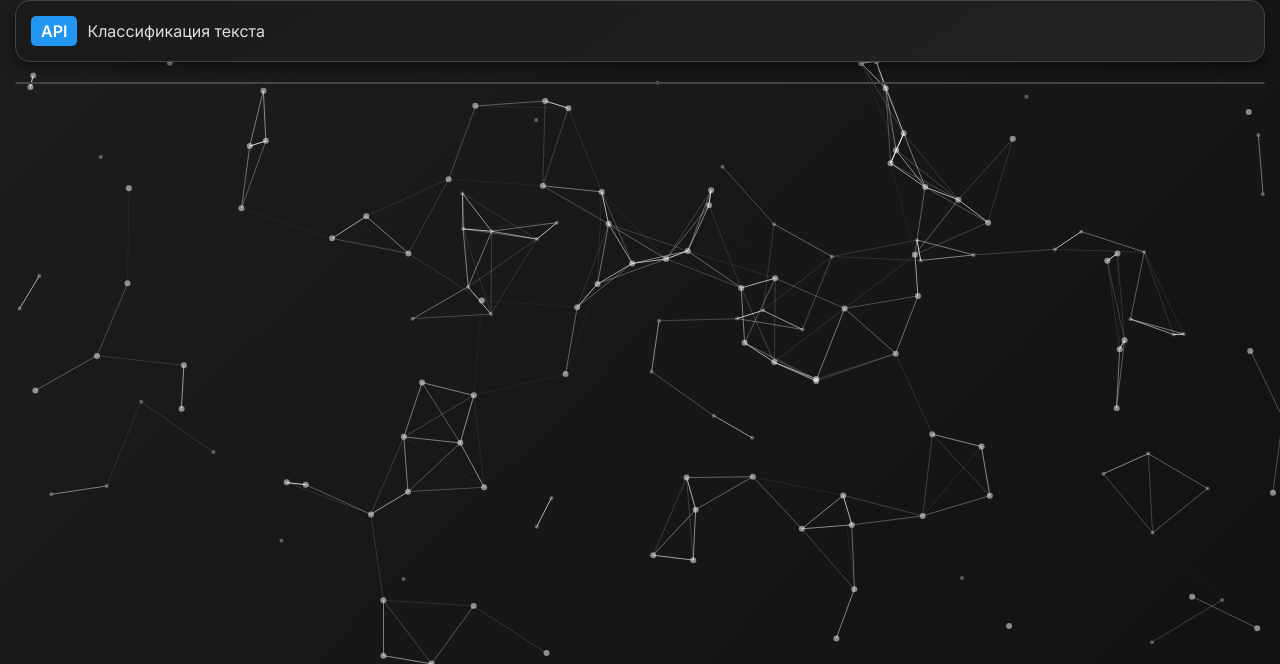
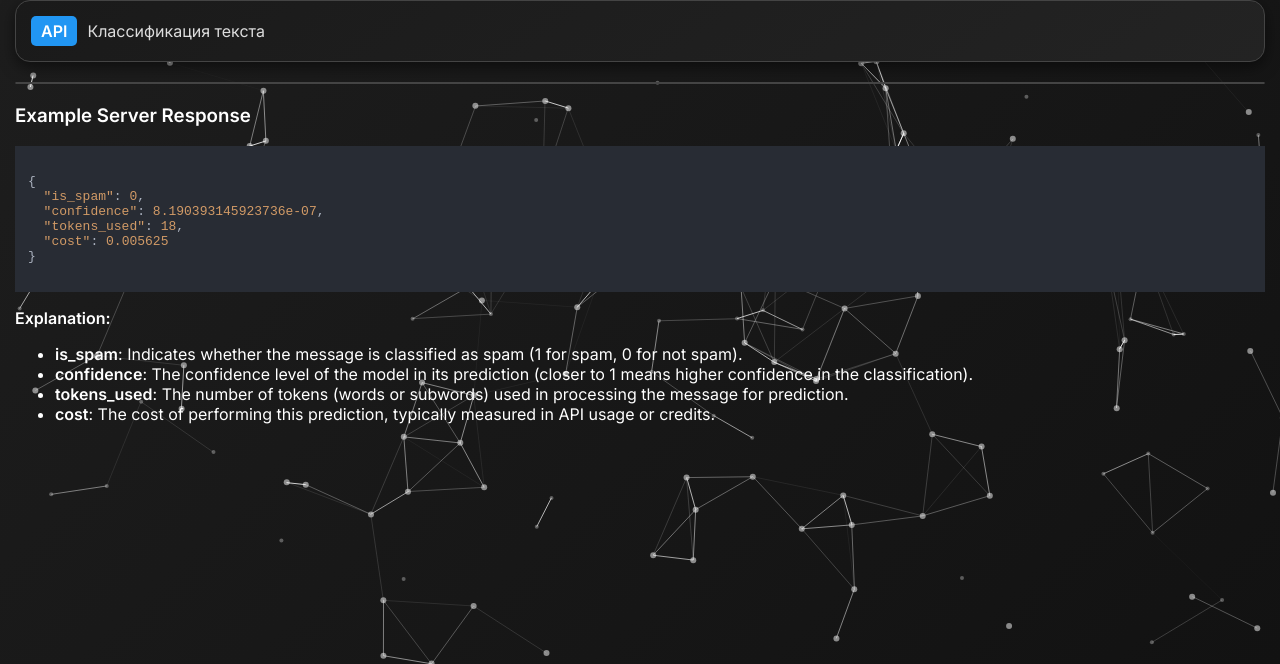
Before and after one commit to SpaceNeuroX/neurospacex, a plain HTML site: page index.html in a window 1280 px wide. Shown: the part 136-800 px from the top of the page. Drawn offline with nearby package versions, Linux system fonts and the light colour scheme.

Commit message:
Update index.html

```diff
--- a/index.html
+++ b/index.html
@@ -38,6 +38,27 @@ result = check_spam(user_token, message)
 print(result)
       </code></pre>
     </div>
+
+    <!-- Example of server response -->
+    <div class="response-example">
+      <h3>Example Server Response</h3>
+      <pre><code class="language-json">
+{
+  "is_spam": 0,
+  "confidence": 8.190393145923736e-07,
+  "tokens_used": 18,
+  "cost": 0.005625
+}
+      </code></pre>
+      <p><strong>Explanation:</strong></p>
+      <ul>
+        <li><strong>is_spam</strong>: Indicates whether the message is classified as spam (1 for spam, 0 for not spam).</li>
+        <li><strong>confidence</strong>: The confidence level of the model in its prediction (closer to 1 means higher confidence in the classification).</li>
+        <li><strong>tokens_used</strong>: The number of tokens (words or subwords) used in processing the message for prediction.</li>
+        <li><strong>cost</strong>: The cost of performing this prediction, typically measured in API usage or credits.</li>
+      </ul>
+    </div>
+
   </div>
   <script src="script.js"></script>
 </body>
```
